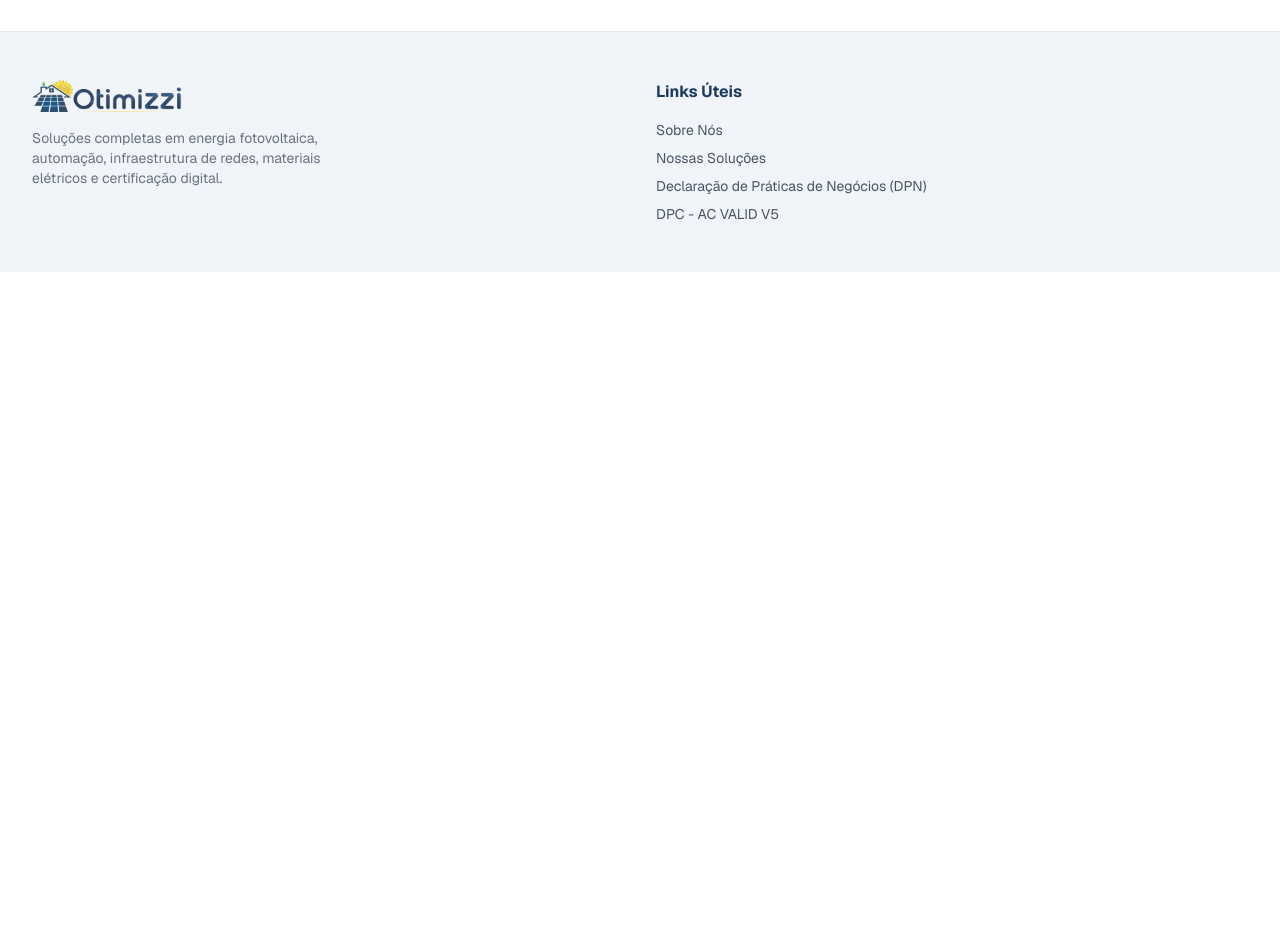
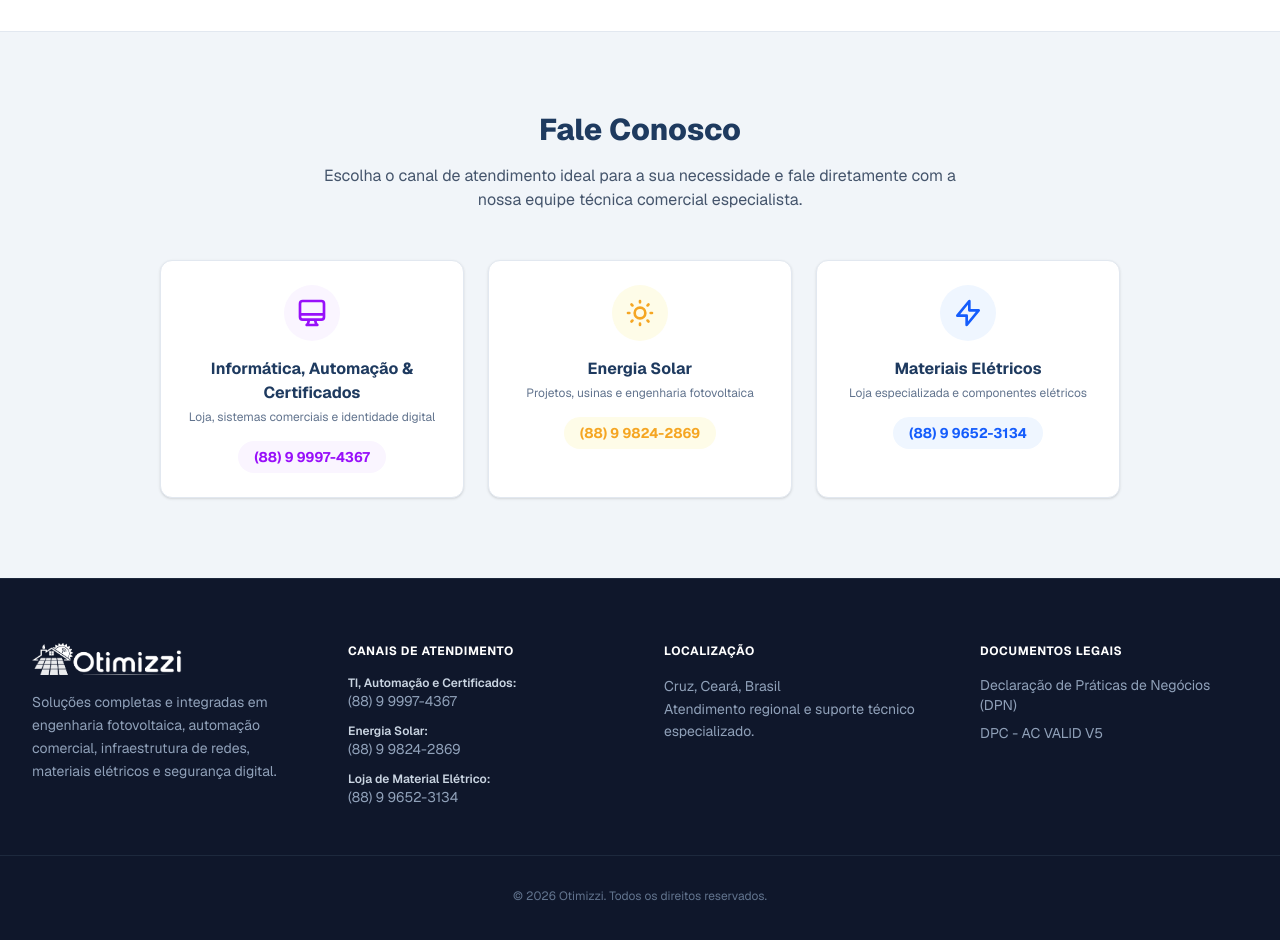
Before and after one commit to alexandrealbano/otimizzi-site, a Next.js app: page / in a window 1280 px wide. Shown: the part 1360-2300 px from the top of the page. Before the commit the page ends 1632 px from the top, so only its background shows below. Built offline with nearby package versions, Linux system fonts and the light colour scheme.

Commit message:
feat: adiciona secao de contatos segmentados com links de whatsapp

```diff
--- a/app/page.tsx
+++ b/app/page.tsx
@@ -2,7 +2,7 @@
 
 export default function Home() {
   return (
-    <div className="min-h-screen bg-slate-50 font-sans text-slate-900">
+    <div className="min-h-screen bg-slate-50 font-sans text-slate-900 scroll-smooth">
 
       {/* 1. CABEÇALHO (Header) */}
       <header className="bg-white shadow-sm sticky top-0 z-50">
@@ -21,11 +21,10 @@
 
           {/* Menu Desktop */}
           <nav className="hidden lg:flex space-x-6 font-semibold text-sm text-[#1e3a5f]">
-            <a href="#" className="hover:text-[#f5a623] transition-colors border-b-2 border-transparent hover:border-[#f5a623] pb-1">Início</a>
+            <a href="#" className="hover:text-[#f5a623] transition-colors pb-1">Início</a>
             <a href="#solucoes" className="hover:text-[#f5a623] transition-colors pb-1">Nossas Soluções</a>
-            <a href="#solar" className="hover:text-[#f5a623] transition-colors pb-1">Energia Solar</a>
-            <a href="#automacao" className="hover:text-[#f5a623] transition-colors pb-1">Automação & TI</a>
             <a href="#certificados" className="hover:text-[#f5a623] transition-colors pb-1">Certificados Digitais</a>
+            <a href="#contato" className="hover:text-[#f5a623] transition-colors pb-1">Contato</a>
           </nav>
 
           {/* Botão de Orçamento */}
@@ -34,7 +33,7 @@
               href="#contato"
               className="bg-[#f5a623] text-[#1e3a5f] px-6 py-2 rounded-full font-bold text-sm hover:bg-yellow-500 transition-colors shadow-md"
             >
-              SOLICITAR ORÇAMENTO
+              FALE CONOSCO
             </a>
           </div>
         </div>
@@ -46,7 +45,6 @@
           className="relative w-full h-[600px] flex items-center bg-cover bg-center"
           style={{ backgroundImage: "url('https://images.unsplash.com/photo-1508514177221-188b1c77eca2?ixlib=rb-4.0.3&auto=format&fit=crop&w=2070&q=80')" }}
         >
-          {/* Overlay escuro para dar contraste no texto */}
           <div className="absolute inset-0 bg-black/60"></div>
 
           <div className="relative z-10 max-w-7xl mx-auto px-4 sm:px-6 lg:px-8 w-full">
@@ -74,10 +72,10 @@
             {/* Card 2 - Automação & TI */}
             <div className="bg-white rounded-full p-8 shadow-xl flex flex-col items-center text-center w-64 h-64 justify-center border-4 border-slate-50 hover:scale-105 transition-transform cursor-pointer">
               <svg className="w-14 h-14 text-[#1e3a5f] mb-3" fill="none" stroke="currentColor" viewBox="0 0 24 24" xmlns="http://www.w3.org/2000/svg"><path strokeLinecap="round" strokeLinejoin="round" strokeWidth={2} d="M3 12l2-2m0 0l7-7 7 7M5 10v10a1 1 0 001 1h3m10-11l2 2m-2-2v10a1 1 0 01-1 1h-3m-6 0a1 1 0 001-1v-4a1 1 0 011-1h2a1 1 0 011 1v4a1 1 0 001 1m-6 0h6"></path></svg>
-              <h3 className="text-xl font-bold text-[#1e3a5f]">Sistemas de<br/>Automação Comercial</h3>
+              <h3 className="text-xl font-bold text-[#1e3a5f]">Sistemas de<br/>Automação & TI</h3>
             </div>
 
-            {/* Novo Card 3 - Certificados Digitais */}
+            {/* Card 3 - Certificados Digitais */}
             <a href="#certificados" className="bg-white rounded-full p-8 shadow-xl flex flex-col items-center text-center w-64 h-64 justify-center border-4 border-slate-50 hover:scale-105 transition-transform cursor-pointer group">
               <svg className="w-14 h-14 text-purple-600 mb-3 group-hover:scale-110 transition-transform" fill="none" stroke="currentColor" viewBox="0 0 24 24" xmlns="http://www.w3.org/2000/svg"><path strokeLinecap="round" strokeLinejoin="round" strokeWidth={2} d="M9 12l2 2 4-4m5.618-4.016A11.955 11.955 0 0112 2.944a11.955 11.955 0 01-8.618 3.04A12.02 12.02 0 003 9c0 5.591 3.824 10.29 9 11.622 5.176-1.332 9-6.03 9-11.622 0-1.042-.133-2.052-.382-3.016z"></path></svg>
               <h3 className="text-xl font-bold text-[#1e3a5f]">Certificados<br/>Digitais</h3>
@@ -87,7 +85,7 @@
         </section>
 
         {/* 4. PILARES DE OTIMIZAÇÃO */}
-        <section id="solucoes" className="bg-white pt-24 pb-20 mt-[-100px] pt-[150px]">
+        <section id="solucoes" className="bg-white pt-[150px] pb-20 mt-[-100px]">
           <div className="max-w-7xl mx-auto px-4 sm:px-6 lg:px-8 text-center">
             <h2 className="text-3xl font-extrabold text-[#1e3a5f] mb-16">Nossos Pilares de Otimização</h2>
 
@@ -125,10 +123,10 @@
                   <div className="p-3 bg-green-50 rounded-lg text-green-600">
                     <svg className="w-10 h-10" fill="none" stroke="currentColor" viewBox="0 0 24 24"><path strokeLinecap="round" strokeLinejoin="round" strokeWidth={2} d="M4 16v1a3 3 0 003 3h10a3 3 0 003-3v-1m-4-8l-4-4m0 0L8 8m4-4v12"></path></svg>
                   </div>
-                  <h3 className="text-lg font-bold text-[#1e3a5f]">SUSTENTABILIDADE</h3>
+                  <h3 className="text-lg font-bold text-[#1e3a5f]">MATERIAIS ELÉTRICOS</h3>
                 </div>
                 <p className="text-gray-600 text-sm leading-relaxed">
-                  Compromisso com o meio ambiente através do uso de tecnologias limpas e materiais elétricos de alta durabilidade, promovendo um futuro mais sustentável.
+                  Loja especializada em materiais elétricos de alta confiabilidade. Oferecemos uma linha completa de componentes e equipamentos de alta qualidade para garantir a segurança e a máxima eficiência das suas instalações industriais, comerciais e residenciais.
                 </p>
               </div>
 
@@ -149,42 +147,119 @@
           </div>
         </section>
 
+        {/* NOVA SEÇÃO: 5. CONTATO DIRETO E ATENDIMENTO */}
+        <section id="contato" className="bg-slate-100 py-20 border-t border-slate-200">
+          <div className="max-w-5xl mx-auto px-4 sm:px-6 lg:px-8 text-center">
+            <h2 className="text-3xl font-extrabold text-[#1e3a5f] mb-4">Fale Conosco</h2>
+            <p className="text-slate-600 mb-12 max-w-2xl mx-auto">
+              Escolha o canal de atendimento ideal para a sua necessidade e fale diretamente com a nossa equipe técnica comercial especialista.
+            </p>
+
+            <div className="grid grid-cols-1 md:grid-cols-3 gap-6">
+
+              {/* Card Contato Informática, Automação e Certificados */}
+              <a
+                href="https://wa.me/5588999974367"
+                target="_blank"
+                rel="noopener noreferrer"
+                className="bg-white p-6 rounded-xl shadow-sm hover:shadow-md border border-slate-200 flex flex-col items-center hover:border-purple-300 transition-all group"
+              >
+                <div className="p-3 bg-purple-50 text-purple-600 rounded-full mb-4 group-hover:scale-110 transition-transform">
+                  <svg className="w-8 h-8" fill="none" stroke="currentColor" viewBox="0 0 24 24"><path strokeLinecap="round" strokeLinejoin="round" strokeWidth={2} d="M9.75 17L9 20l-1 1h8l-1-1-.75-3M3 13h18M5 17h14a2 2 0 002-2V5a2 2 0 00-2-2H5a2 2 0 00-2 2v10a2 2 0 002 2z"></path></svg>
+                </div>
+                <h4 className="font-bold text-[#1e3a5f] mb-1">Informática, Automação & Certificados</h4>
+                <p className="text-xs text-slate-500 mb-4">Loja, sistemas comerciais e identidade digital</p>
+                <span className="text-purple-600 font-bold text-sm bg-purple-50 px-4 py-1.5 rounded-full">(88) 9 9997-4367</span>
+              </a>
+
+              {/* Card Contato Energia Solar */}
+              <a
+                href="https://wa.me/5588998242869"
+                target="_blank"
+                rel="noopener noreferrer"
+                className="bg-white p-6 rounded-xl shadow-sm hover:shadow-md border border-slate-200 flex flex-col items-center hover:border-yellow-400 transition-all group"
+              >
+                <div className="p-3 bg-yellow-50 text-[#f5a623] rounded-full mb-4 group-hover:scale-110 transition-transform">
+                  <svg className="w-8 h-8" fill="none" stroke="currentColor" viewBox="0 0 24 24"><path strokeLinecap="round" strokeLinejoin="round" strokeWidth={2} d="M12 3v1m0 16v1m9-9h-1M4 12H3m15.364 6.364l-.707-.707M6.343 6.343l-.707-.707m12.728 0l-.707.707M6.343 17.657l-.707.707M16 12a4 4 0 11-8 0 4 4 0 018 0z"></path></svg>
+                </div>
+                <h4 className="font-bold text-[#1e3a5f] mb-1">Energia Solar</h4>
+                <p className="text-xs text-slate-500 mb-4">Projetos, usinas e engenharia fotovoltaica</p>
+                <span className="text-[#f5a623] font-bold text-sm bg-yellow-50 px-4 py-1.5 rounded-full">(88) 9 9824-2869</span>
+              </a>
+
+              {/* Card Contato Material Elétrico */}
+              <a
+                href="https://wa.me/5588996523134"
+                target="_blank"
+                rel="noopener noreferrer"
+                className="bg-white p-6 rounded-xl shadow-sm hover:shadow-md border border-slate-200 flex flex-col items-center hover:border-blue-400 transition-all group"
+              >
+                <div className="p-3 bg-blue-50 text-blue-600 rounded-full mb-4 group-hover:scale-110 transition-transform">
+                  <svg className="w-8 h-8" fill="none" stroke="currentColor" viewBox="0 0 24 24"><path strokeLinecap="round" strokeLinejoin="round" strokeWidth={2} d="M13 10V3L4 14h7v7l9-11h-7z"></path></svg>
+                </div>
+                <h4 className="font-bold text-[#1e3a5f] mb-1">Materiais Elétricos</h4>
+                <p className="text-xs text-slate-500 mb-4">Loja especializada e componentes elétricos</p>
+                <span className="text-blue-600 font-bold text-sm bg-blue-50 px-4 py-1.5 rounded-full">(88) 9 9652-3134</span>
+              </a>
+
+            </div>
+          </div>
+        </section>
+
       </main>
 
-      {/* 5. RODAPÉ (Footer) */}
-      <footer className="bg-slate-100 py-12 border-t border-slate-200">
-        <div className="max-w-7xl mx-auto px-4 sm:px-6 lg:px-8 grid grid-cols-1 md:grid-cols-4 gap-8">
-          <div className="col-span-1 md:col-span-2">
-            <Image src="/Otimizzi_LOGO_oficial.jpg" alt="Otimizzi Logo" width={150} height={50} className="mb-4" />
-            <p className="text-sm text-gray-500 mt-4 max-w-xs">
-              Soluções completas em energia fotovoltaica, automação, infraestrutura de redes, materiais elétricos e certificação digital.
+      {/* 6. RODAPÉ (Footer) */}
+      <footer className="bg-slate-900 text-slate-300 py-16 border-t border-slate-800">
+        <div className="max-w-7xl mx-auto px-4 sm:px-6 lg:px-8 grid grid-cols-1 md:grid-cols-4 gap-12">
+          <div className="col-span-1 md:col-span-1">
+            <Image src="/logo_nome.png" alt="Otimizzi Logo" width={150} height={50} className="mb-4 brightness-0 invert" />
+            <p className="text-sm text-slate-400 mt-4 leading-relaxed">
+              Soluções completas e integradas em engenharia fotovoltaica, automação comercial, infraestrutura de redes, materiais elétricos e segurança digital.
             </p>
           </div>
           <div>
-            <h4 className="font-bold text-[#1e3a5f] mb-4">Links Úteis</h4>
-            <ul className="space-y-2 text-sm text-gray-600">
-              <li><a href="#" className="hover:text-[#f5a623]">Sobre Nós</a></li>
-              <li><a href="#solucoes" className="hover:text-[#f5a623]">Nossas Soluções</a></li>
-
-              {/* Link do DPN */}
+            <h4 className="font-bold text-white mb-4 tracking-wider uppercase text-xs">Canais de Atendimento</h4>
+            <ul className="space-y-3 text-sm text-slate-400">
+              <li>
+                <span className="block font-semibold text-slate-300 text-xs">TI, Automação e Certificados:</span>
+                <a href="https://wa.me/5588999974367" target="_blank" rel="noopener noreferrer" className="hover:text-[#f5a623] transition-colors">(88) 9 9997-4367</a>
+              </li>
+              <li>
+                <span className="block font-semibold text-slate-300 text-xs">Energia Solar:</span>
+                <a href="https://wa.me/5588998242869" target="_blank" rel="noopener noreferrer" className="hover:text-[#f5a623] transition-colors">(88) 9 9824-2869</a>
+              </li>
+              <li>
+                <span className="block font-semibold text-slate-300 text-xs">Loja de Material Elétrico:</span>
+                <a href="https://wa.me/5588996523134" target="_blank" rel="noopener noreferrer" className="hover:text-[#f5a623] transition-colors">(88) 9 9652-3134</a>
+              </li>
+            </ul>
+          </div>
+          <div>
+            <h4 className="font-bold text-white mb-4 tracking-wider uppercase text-xs">Localização</h4>
+            <p className="text-sm text-slate-400 leading-relaxed">
+              Cruz, Ceará, Brasil<br />
+              Atendimento regional e suporte técnico especializado.
+            </p>
+          </div>
+          <div>
+            <h4 className="font-bold text-white mb-4 tracking-wider uppercase text-xs">Documentos Legais</h4>
+            <ul className="space-y-2 text-sm text-slate-400">
               <li>
                 <a
                   href="/dpn.pdf"
                   target="_blank"
                   rel="noopener noreferrer"
-                  className="hover:text-[#f5a623]"
+                  className="hover:text-[#f5a623] transition-colors"
                 >
                   Declaração de Práticas de Negócios (DPN)
                 </a>
               </li>
-
-              {/* Novo Link da DPC AC VALID adicionado aqui */}
               <li>
                 <a
                   href="/dpc-ac-validv5.pdf"
                   target="_blank"
                   rel="noopener noreferrer"
-                  className="hover:text-[#f5a623]"
+                  className="hover:text-[#f5a623] transition-colors"
                 >
                   DPC - AC VALID V5
                 </a>
@@ -192,6 +267,9 @@
             </ul>
           </div>
         </div>
+        <div className="max-w-7xl mx-auto px-4 sm:px-6 lg:px-8 mt-12 pt-8 border-t border-slate-800 text-center text-xs text-slate-500">
+          <p>&copy; {new Date().getFullYear()} Otimizzi. Todos os direitos reservados.</p>
+        </div>
       </footer>
 
     </div>
```
